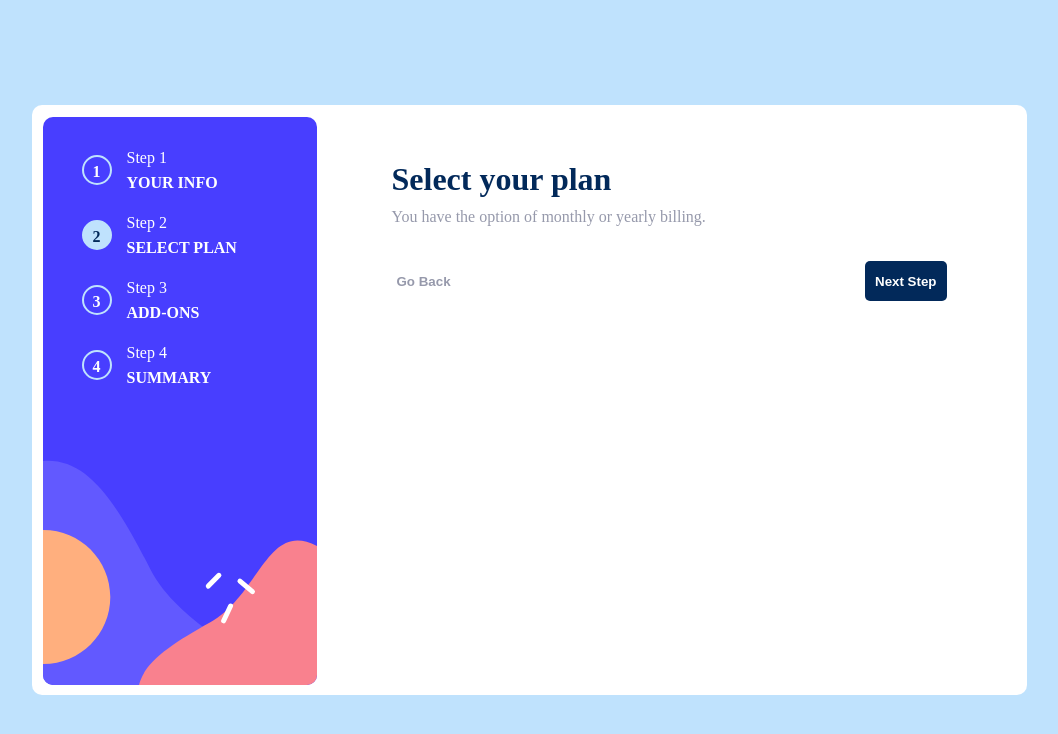
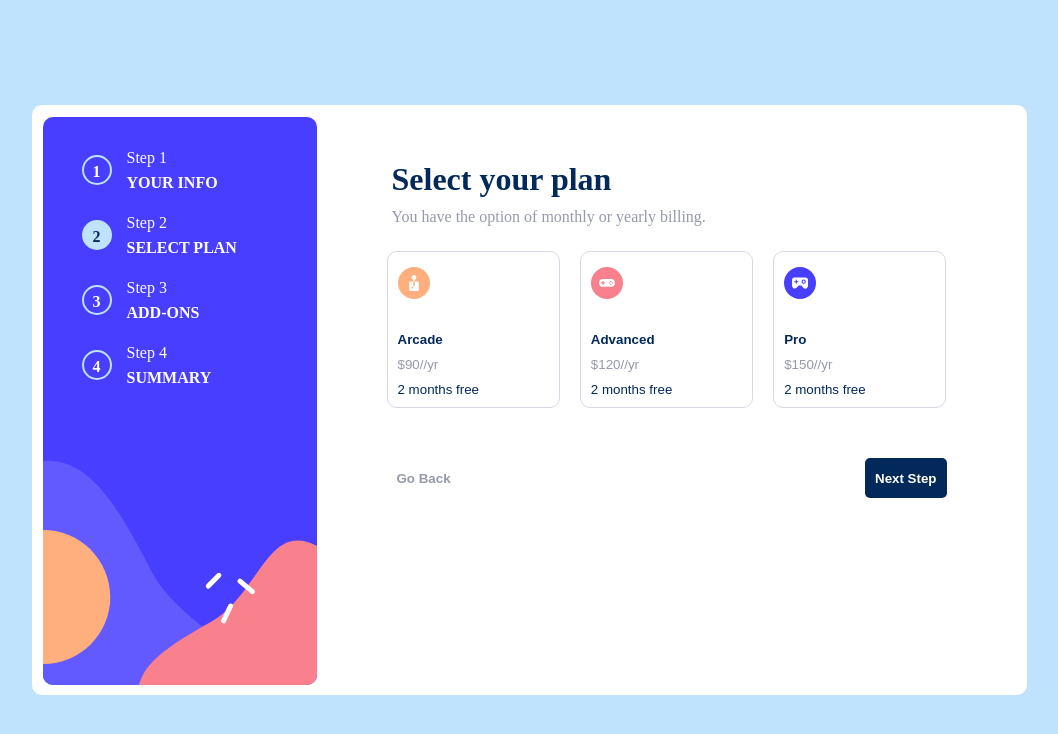
Before and after one commit to andreeaorian/multi-step-form, a React (Create React App) app: page / in a window 1280 px wide. Both pictures are taken after a click on the button "Next Step". Shown: the top 734 px of the page, without its empty margins (111-1169 px from the left). Built offline with nearby package versions, Linux system fonts and the light colour scheme; the HTML template or start-up script is replaced by a standard one.

Commit message:
Scaffold step2 content

```diff
--- a/src/App.scss
+++ b/src/App.scss
@@ -68,7 +68,7 @@
 		}
 
 		.form {
-			min-width: 700px;
+			width: 700px;
 			padding: 20px 70px;
 			justify-content: center;
 			color: $marine_blue;
@@ -124,6 +124,44 @@
 						}
 					}
 				}
+
+				.step2 {
+					display: flex;
+					flex-direction: row;
+					justify-content: space-between;
+					gap: 20px;
+
+					.plan-box {
+						margin: 20px 0;
+						padding: 10px;
+						text-align: left;
+						border: 1px solid $light_gray;
+						border-radius: 10px;
+						background-color: $white;
+						width: 250px;
+
+						.plan-icon {
+							margin-top: 5px;
+							margin-bottom: 20px;
+						}
+
+						.plan-title {
+							color: $marine_blue;
+							font-weight: bold;
+							padding-top: 10px;
+						}
+
+						.plan-price {
+							padding-top: 10px;
+							color: $cool_gray;
+						}
+
+						.plan-discount {
+							padding-top: 10px;
+							color: $marine_blue;
+						}
+					}
+				}
 			}
 
 			.form-buttons {
--- a/src/components/Form/FormContent.js
+++ b/src/components/Form/FormContent.js
@@ -1,10 +1,14 @@
 import { useContext } from "react";
 import { StepContext } from "../../context/stepContext";
 import { Step1Content } from "./step1Content";
+import { Step2Content } from "./step2Content";
 
 export function FormContent() {
 	const { stepIndex } = useContext(StepContext);
 	return (
-		<div className="form-content">{stepIndex === 1 && <Step1Content />}</div>
+		<div className="form-content">
+			{stepIndex === 1 && <Step1Content />}
+			{stepIndex === 2 && <Step2Content />}
+		</div>
 	);
 }
--- /dev/null
+++ b/src/components/Form/planBox.js
@@ -0,0 +1,14 @@
+export function PlanBox({ icon: Icon, title, price, isYearly }) {
+	return (
+		<button className="plan-box">
+			<Icon width={32} height={32} className="plan-icon" />
+			<div className="plan-title">{title}</div>
+			<div className="plan-price">{`$${price}/${
+				isYearly ? "/yr" : "/mo"
+			}`}</div>
+			<div className="plan-discount" hidden={!isYearly}>
+				2 months free
+			</div>
+		</button>
+	);
+}
--- /dev/null
+++ b/src/components/Form/step2Content.js
@@ -0,0 +1,20 @@
+import React from "react";
+import { PlanBox } from "./planBox";
+import { ReactComponent as ArcadeIcon } from "../../assets/img/icon-arcade.svg";
+import { ReactComponent as AdvancedIcon } from "../../assets/img/icon-advanced.svg";
+import { ReactComponent as ProIcon } from "../../assets/img/icon-pro.svg";
+
+export function Step2Content() {
+	return (
+		<div className="step2">
+			<PlanBox icon={ArcadeIcon} title="Arcade" price={90} isYearly={true} />
+			<PlanBox
+				icon={AdvancedIcon}
+				title="Advanced"
+				price={120}
+				isYearly={true}
+			/>
+			<PlanBox icon={ProIcon} title="Pro" price={150} isYearly={true} />
+		</div>
+	);
+}
```
